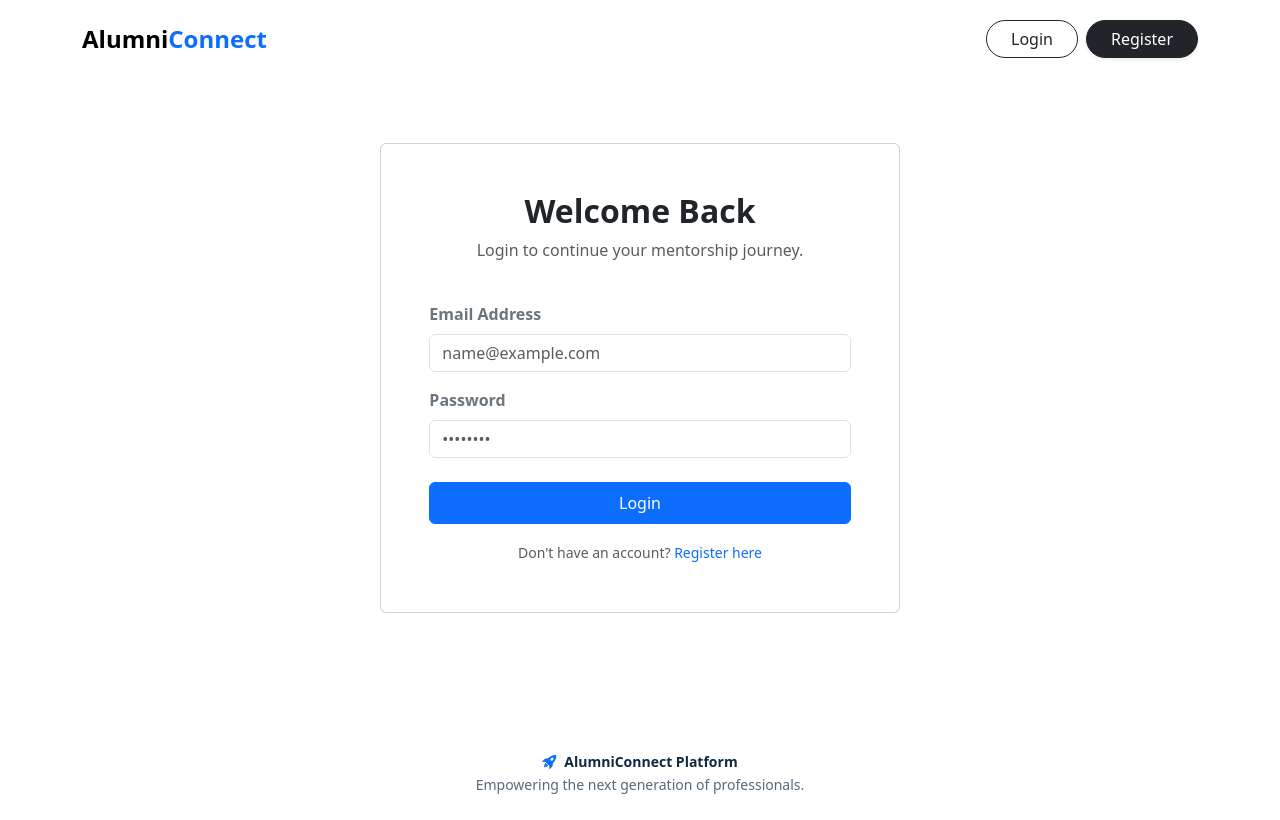
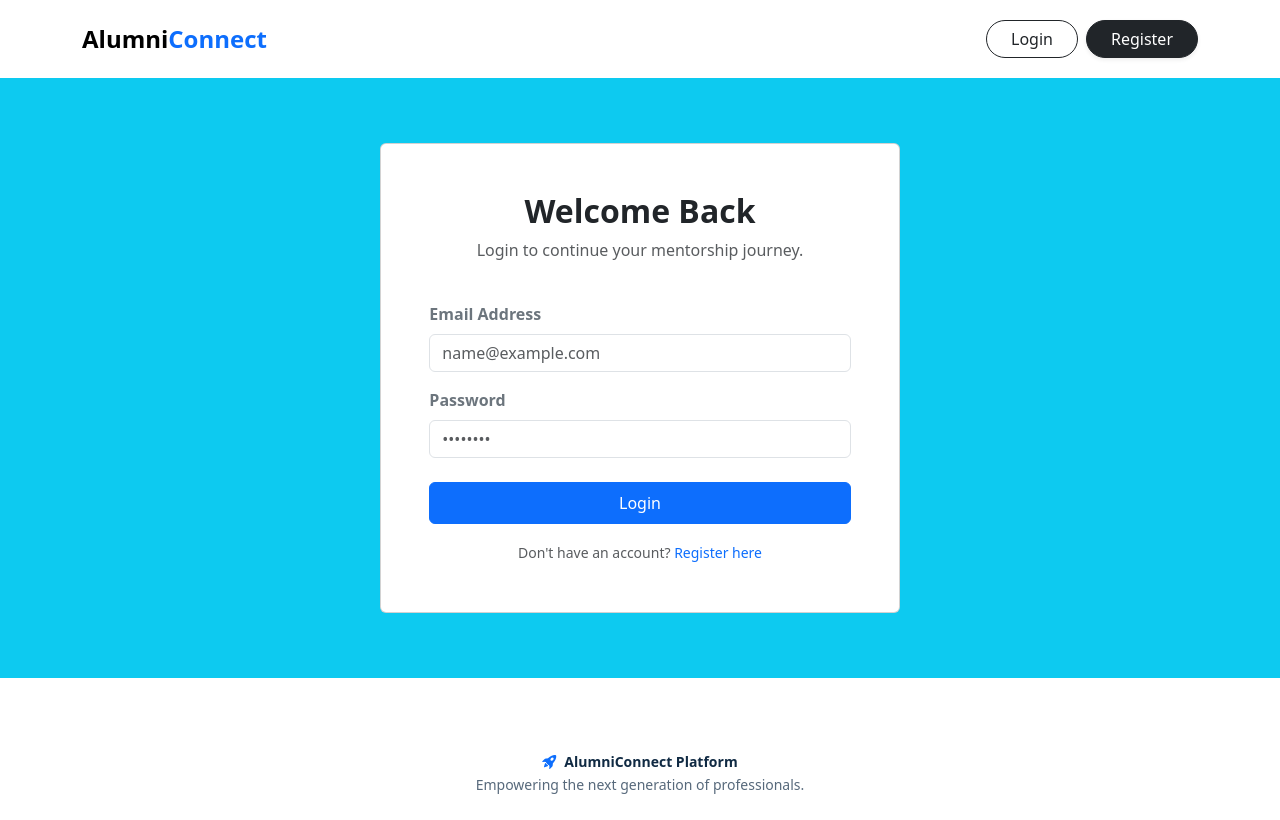
Before and after one commit to Hitesh1205/byte-builders, a React (Create React App) app in the folder frontend/: page / in a window 1280 px wide. Built offline with nearby package versions, Linux system fonts and the light colour scheme.

Commit message:
Update Login.js

```diff
--- a/frontend/src/pages/Login.js
+++ b/frontend/src/pages/Login.js
@@ -19,7 +19,7 @@ function Login() {
   };
 
   return (
-    <div className="row justify-content-center align-items-center" style={{ minHeight: "75vh" }}>
+    <div className="row justify-content-center align-items-center bg-info" style={{ minHeight: "75vh" }}>
       <div className="col-md-5">
         <div className="card modern-card p-5">
           <div className="text-center mb-4">
```
